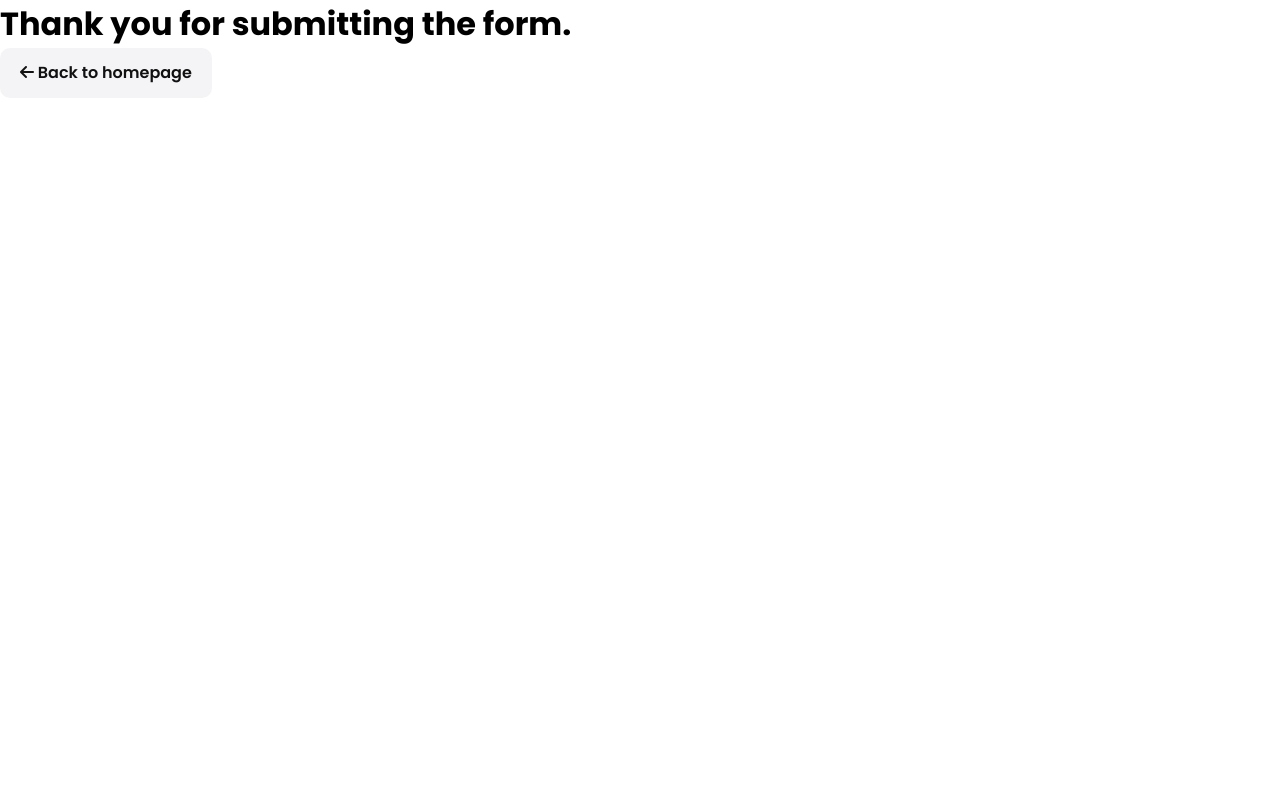
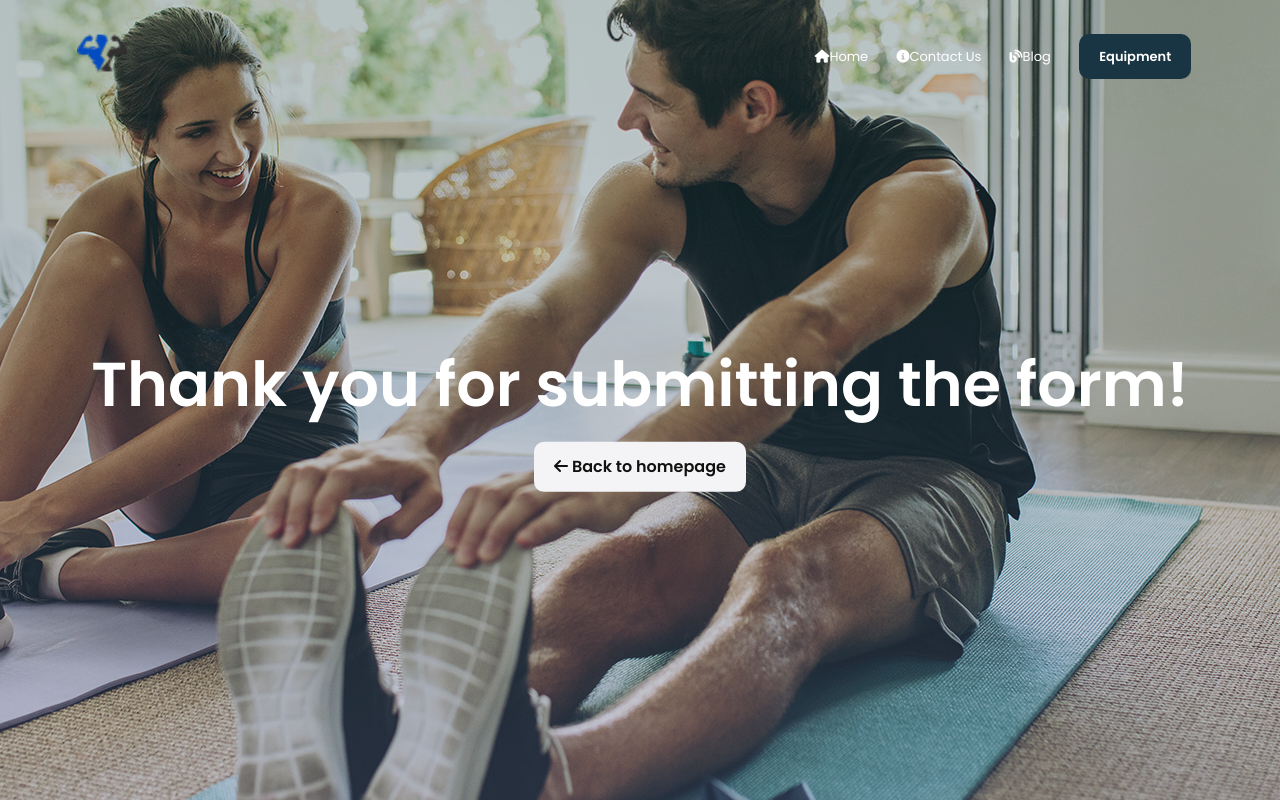
Before and after one commit to slucaci/HTMLCSS, a plain HTML site: page thankyou.html in a window 1280 px wide. Drawn offline with Linux system fonts and the light colour scheme.

Commit message:
Created assets folder and moved the images folder and style.css in there

```diff
--- a/thankyou.html
+++ b/thankyou.html
@@ -10,7 +10,7 @@
       href="https://fonts.googleapis.com/css2?family=Poppins:ital,wght@0,100;0,200;0,300;0,400;0,500;0,600;0,700;0,800;0,900;1,100;1,200;1,300;1,400;1,500;1,600;1,700;1,800;1,900&display=swap"
       rel="stylesheet"
     />
-    <link rel="stylesheet" href="style.css" />
+    <link rel="stylesheet" href="assets/style.css" />
     <link
       rel="stylesheet"
       href="https://cdnjs.cloudflare.com/ajax/libs/font-awesome/6.5.1/css/all.min.css"
@@ -18,16 +18,52 @@
       crossorigin="anonymous"
       referrerpolicy="no-referrer"
     />
-    <link rel="shortcut icon" href="images/logo.png" type="image/x-icon" />
+    <link
+      rel="shortcut icon"
+      href="assets/images/logo.png"
+      type="image/x-icon"
+    />
   </head>
   <body>
-    <h1>Thank you for submitting the form.</h1>
-
+    <section class="header1">
+      <nav>
+        <a href="index.html">
+          <img src="assets/images/logo.png" alt="Logo HomeWorkout Website" />
+        </a>
+        <div class="nav-links" id="navbar-links">
+          <i class="fa fa-window-close" onclick="hideMenu()"></i>
+          <ul>
+            <li>
+              <a href="index.html"> <i class="fa-solid fa-house"></i>Home </a>
+            </li>
+            <li>
+              <a href="contactus.html">
+                <i class="fa-solid fa-circle-info"></i>Contact Us
+              </a>
+            </li>
+            <li>
+              <a href="blog.html"> <i class="fa-solid fa-blog"></i>Blog </a>
+            </li>
+            <li>
+              <a class="btn btn-light" href="equipment.html">
+                <i class="fa fa-list-alt" aria-hidden="true"></i>Equipment
+              </a>
+            </li>
+          </ul>
+        </div>
+        <i class="fa fa-bars" onclick="showMenu()"></i>
+      </nav>
+      <div class="main">
+        <h1 class="main-heading text-xxl">
+          Thank you for submitting the form!
+        </h1>
         <div class="main-buttons">
           <a href="index.html" class="btn btn-primary"
             ><i class="fa fa-arrow-left" aria-hidden="true"></i>
             Back to homepage
           </a>
         </div>
+      </div>
+    </section>
   </body>
 </html>
```
Also changed, not shown: blog.html (+7 -3 lines), contactus.html (+8 -4 lines), equipment.html (+7 -3 lines), index.html (+7 -3 lines), assets/images/ResistanceBands.jpg (renamed from images/ResistanceBands.jpg), assets/images/bench.jpg (renamed from images/bench.jpg), assets/images/bike.jpg (renamed from images/bike.jpg), assets/images/dumbbells.jpg (renamed from images/dumbbells.jpg), assets/images/home-workouts-1.jpg (renamed from images/home-workouts-1.jpg), assets/images/homemate.jpg (renamed from images/homemate.jpg), assets/images/jumprope.jpg (renamed from images/jumprope.jpg), assets/images/logo.png (renamed from images/logo.png), assets/images/main-image.jpg (renamed from images/main-image.jpg), assets/images/stepper.jpg (renamed from images/stepper.jpg), 2 more files. Lines whose indentation alone changed are shown as unchanged.
